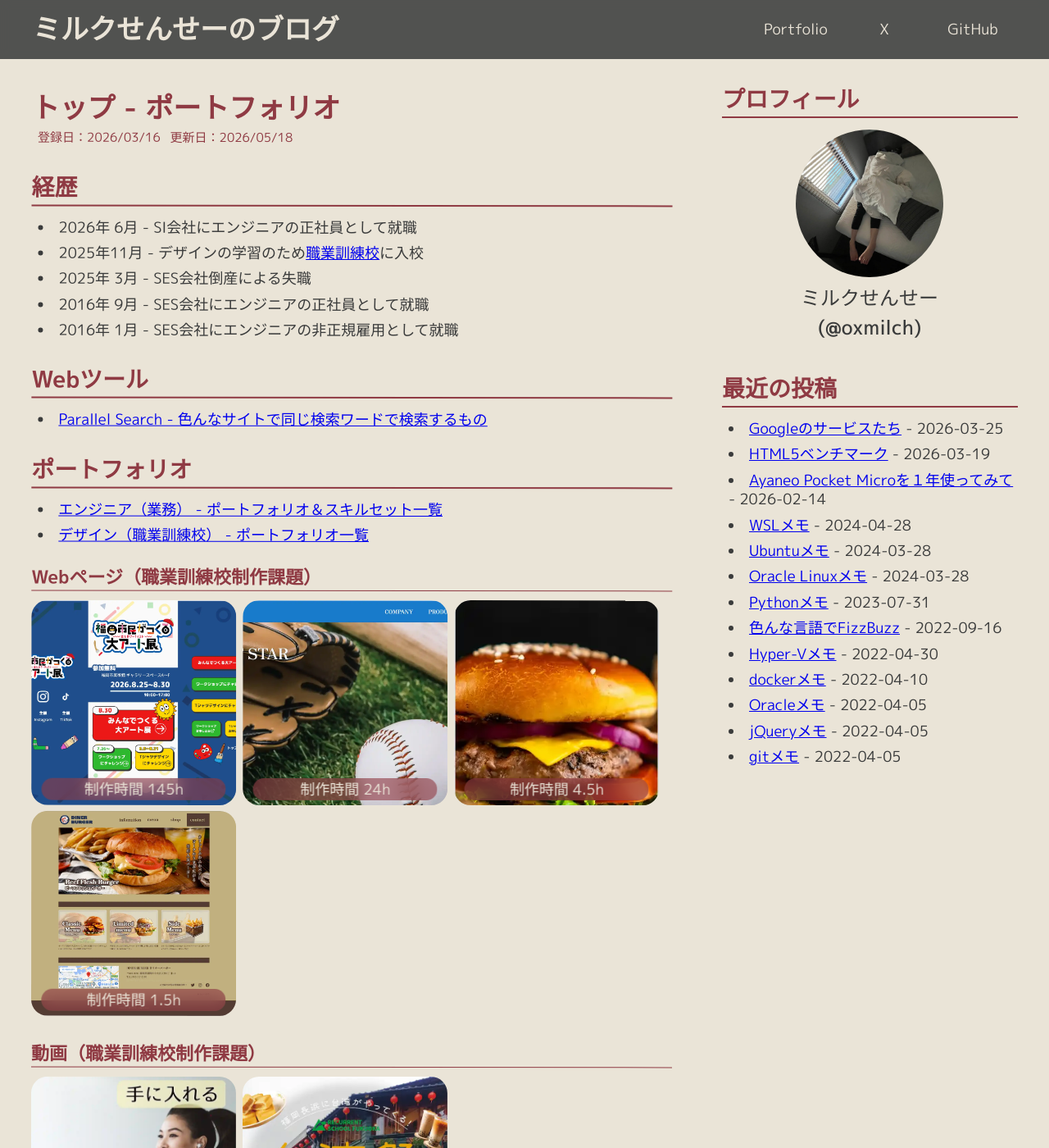
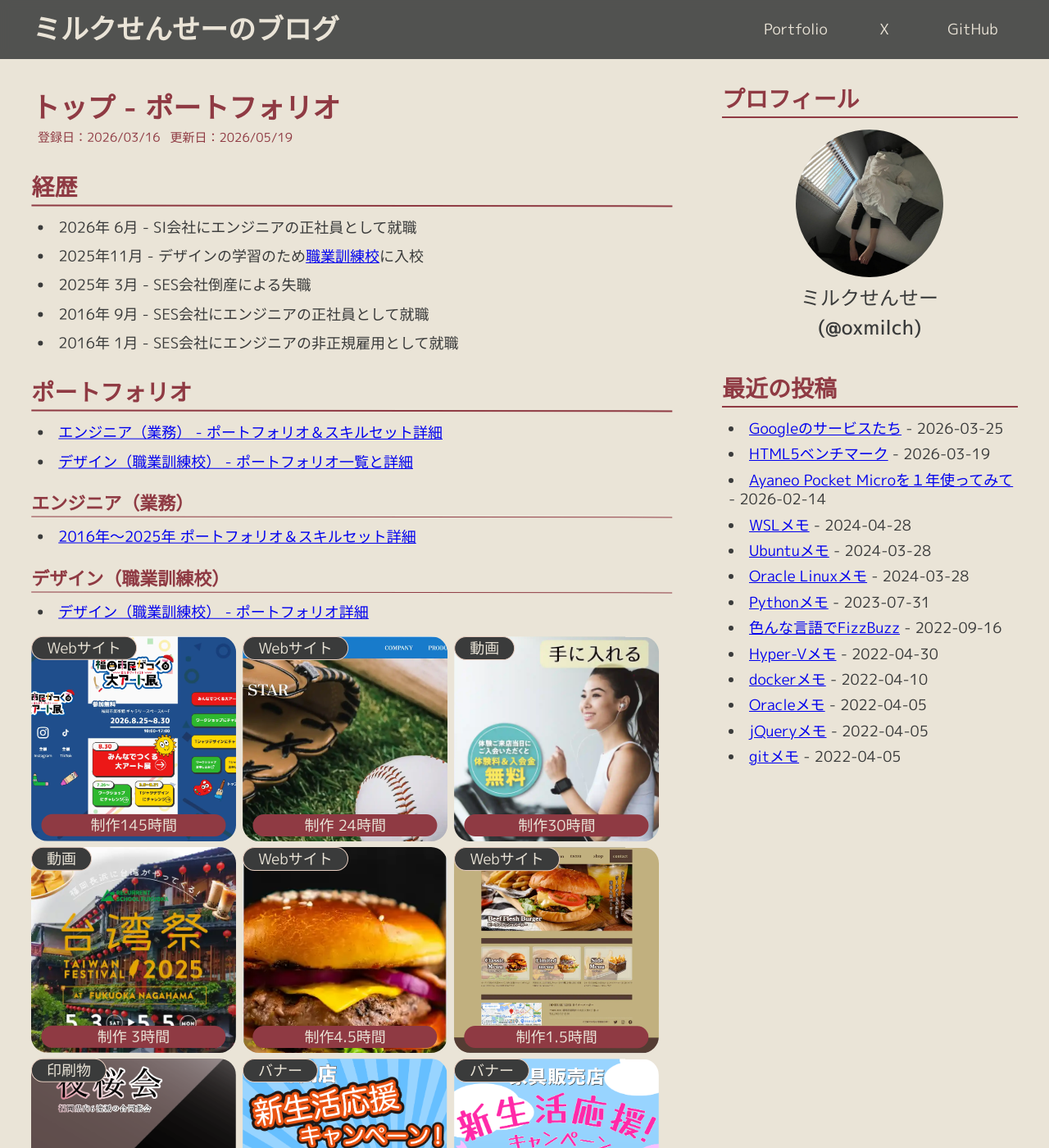
Before and after one commit to Oxmilch/blog, a Jekyll site: the page built from portfolio/index.md, in a window 1280 px wide and 1400 px high. Shown: the whole window at 82% size. Built offline with Jekyll 4.4.1, drawn with Linux system fonts in a browser that asks for light colours; some web fonts are replaced; some of the changed text lies outside the part shown.

Commit message:
main: ポートフォリオトップページのレイアウトを変更

```diff
--- a/_config.yml
+++ b/_config.yml
@@ -1,7 +1,7 @@
 theme: null
 title: "ミルクせんせーのブログ"
 title-saffix: "Oxmilch's Blog by GitHub Pages"
-css-update: 20260518
+css-update: 20260519
 baseurl: "/blog"
 timezone: "Asia/Tokyo"
 profile:
--- a/assets/css/portfolio.css
+++ b/assets/css/portfolio.css
@@ -1,7 +1,28 @@
 @charset "UTF-8";
 
+.portfolio_grid{
+  padding-top: 1em;
+}
 .portfolio_grid a{
   position:relative;
+}
+
+.portfolio_grid a::before{
+  position:absolute;
+  top: 0;
+  left: 0;
+  width: fit-content;
+  text-align: center;
+  text-decoration: none;
+  color: var(--color-base-light);
+  font-size: var(--font-size-s);
+  font-weight: var(--font-weight-regular);
+  border-radius: 1em;
+  background-color: var(--color-base-dark);
+  border: solid 1px var(--color-accent-light);
+  padding-left: 1em;
+  padding-right: 1em;
+  z-index:1;
 }
 
 .portfolio_grid a::after{
@@ -16,9 +37,7 @@
   font-size: var(--font-size-s);
   font-weight: var(--font-weight-regular);
   border-radius: 1em;
-  background-color: var(--color-accent-dark-trans);
-  backdrop-filter: blur(10px);
-  -webkit-backdrop-filter: blur(10px);
+  background-color: var(--color-accent-dark);
   padding-left: 1em;
   padding-right: 1em;
   z-index:1;
@@ -31,42 +50,68 @@
   }
 }
 
+/* 訓練校2025 Webサイト */
+.web260515::before,
+.web260324::before,
+.web260127::before,
+.web260116::before{
+  content:"Webサイト";
+}
+
 .web260515::after{
-  content:"制作時間 145h";
+  content:"制作145時間";
 }
 
 .web260324::after{
-  content:"制作時間 24h";
+  content:"制作 24時間";
 }
 
 .web260127::after{
-  content:"制作時間 4.5h";
+  content:"制作4.5時間";
 }
 
 .web260116::after{
-  content:"制作時間 1.5h";
+  content:"制作1.5時間";
+}
+
+/* 訓練校2025 動画 */
+.video260218::before,
+.video260216::before{
+  content:"動画";
 }
 
 .video260218::after{
-  content:"制作時間 30h";
+  content:"制作30時間";
 }
 
 .video260216::after{
-  content:"制作時間 3h";
+  content:"制作 3時間";
+}
+
+/* 訓練校2025 バナー */
+.bunner251218::before,
+.bunner251215::before{
+  content:"バナー";
 }
 
 .bunner251218::after{
-  content:"制作時間 1.5h";
+  content:"制作1.5時間";
 }
 
 .bunner251215::after{
-  content:"制作時間 1.5h";
+  content:"制作1.5時間";
+}
+
+/* 訓練校2025 印刷物 */
+.print251219::before,
+.print251217::before{
+  content:"印刷物";
 }
 
 .print251219::after{
-  content:"制作時間 6h";
+  content:"制作 6時間";
 }
 
 .print251217::after{
-  content:"制作時間 9h";
+  content:"制作 9時間";
 }
--- a/assets/css/style.css
+++ b/assets/css/style.css
@@ -415,7 +415,7 @@ article{
 }
 
 article li{
-    margin-top: 0.5rem;
+    margin-top: 0.75rem;
     line-height: 1.3;
 }
 
--- a/portfolio/index.md
+++ b/portfolio/index.md
@@ -3,7 +3,7 @@ layout: page
 title: "トップ - ポートフォリオ"
 description: "トップ - ポートフォリオ"
 date: 2026-03-16
-update: 2026-05-18
+update: 2026-05-19
 ---
 <link rel="stylesheet" href="../assets/css/portfolio.css">
 
@@ -14,14 +14,17 @@ update: 2026-05-18
 - 2016年 9月 - SES会社にエンジニアの正社員として就職
 - 2016年 1月 - SES会社にエンジニアの非正規雇用として就職
 
-## Webツール
-- [Parallel Search - 色んなサイトで同じ検索ワードで検索するもの](/blog/parallel-search)
+## ポートフォリオ
+- [エンジニア（業務） - ポートフォリオ＆スキルセット詳細](#エンジニア業務)
+- [デザイン（職業訓練校） - ポートフォリオ一覧と詳細](#デザイン職業訓練校)
 
-## ポートフォリオ
-- [エンジニア（業務） - ポートフォリオ＆スキルセット一覧](/blog/portfolio/work-engineer.html)
-- [デザイン（職業訓練校） - ポートフォリオ一覧](/blog/portfolio/vacational-school-2025-design.html)
+### エンジニア（業務）
+- [2016年～2025年 ポートフォリオ＆スキルセット詳細](/blog/portfolio/work-engineer.html)
 
-### Webページ（職業訓練校制作課題）
+### デザイン（職業訓練校）
+- [デザイン（職業訓練校） - ポートフォリオ詳細](/blog/portfolio/vacational-school-2025-design.html)
+
+
 <section class="portfolio_grid">
   <a class="web260515" href="/blog/portfolio/vacational-school-2025-design.html#2026年4月16日5月15日-ランディングページ制作" target="_blank">
     <img src="/blog/assets/images/2025/portfolio/design-260515-fukuoka-citizen-art-2026.webp">
@@ -29,31 +32,29 @@ update: 2026-05-18
   <a class="web260324" href="/blog/portfolio/vacational-school-2025-design.html#2026年3月24日4月13日授業課題-ホームページ制作" target="_blank">
     <img src="/blog/assets/images/2025/portfolio/design-260324-groupwork-clientwork-desktop.webp">
   </a>
+  <a class="video260218" href="/blog/portfolio/vacational-school-2025-design.html#2026年2月18日2月25日授業課題-ジム宣伝広告動画作成" target="_blank">
+    <img src="/blog/assets/images/2025/portfolio/design-260218-gym-insta.webp">
+  </a>
+  <a class="video260216" href="/blog/portfolio/vacational-school-2025-design.html#2026年2月16日授業課題-バナー動画作成" target="_blank">
+    <img src="/blog/assets/images/2025/portfolio/design-260216_bunner.webp">
+  </a>
   <a class="web260127" href="/blog/portfolio/vacational-school-2025-design.html#2026年1月27日授業課題-ハンバーガーショップのレスポンシブ対応ページ作成" target="_blank">
     <img src="/blog/assets/images/2025/portfolio/design-260127-sitetop-mobile.webp">
   </a>
   <a class="web260116" href="/blog/portfolio/vacational-school-2025-design.html#2026年1月16日授業課題-ハンバーガーショップのページ作成" target="_blank">
     <img src="/blog/assets/images/2025/portfolio/design-260116-site.webp">
   </a>
-</section>
-
-### 動画（職業訓練校制作課題）
-<section class="portfolio_grid">
-  <a class="video260218" href="/blog/portfolio/vacational-school-2025-design.html#2026年2月18日2月25日授業課題-ジム宣伝広告動画作成" target="_blank">
-    <img src="/blog/assets/images/2025/portfolio/design-260218-gym-insta.webp">
+  <a class="print251219" href="/blog/portfolio/vacational-school-2025-design.html#2025年12月19日授業課題-a4チラシ作成2回目" target="_blank">
+    <img src="/blog/assets/images/2025/portfolio/design-251219-poster.webp">
   </a>
-  <a class="video260216" href="/blog/portfolio/vacational-school-2025-design.html#2026年2月16日授業課題-バナー動画作成" target="_blank">
-    <img src="/blog/assets/images/2025/portfolio/design-260216_bunner.webp">
-  </a>
-</section>
-
-### バナー（職業訓練校制作課題）
-<section class="portfolio_grid">
   <a class="bunner251218" href="/blog/portfolio/vacational-school-2025-design.html#2025年12月18日授業課題-バナー広告作成" target="_blank">
     <img src="/blog/assets/images/2025/portfolio/design-251218-bunner1.webp">
   </a>
   <a class="bunner251218" href="/blog/portfolio/vacational-school-2025-design.html#2025年12月18日授業課題-バナー広告作成" target="_blank">
     <img src="/blog/assets/images/2025/portfolio/design-251218-bunner2.webp">
+  </a>
+  <a class="print251217" href="/blog/portfolio/vacational-school-2025-design.html#2025年12月17日12月18日授業課題-a4チラシ作成1回目" target="_blank">
+    <img src="/blog/assets/images/2025/portfolio/design-251217-poster.webp">
   </a>
   <a class="bunner251215" href="/blog/portfolio/vacational-school-2025-design.html#2025年12月15日授業課題-バナーのトレース" target="_blank">
     <img src="/blog/assets/images/2025/portfolio/design-251215-trace1.webp">
@@ -66,12 +67,5 @@ update: 2026-05-18
   </a>
 </section>
 
-### 印刷物（職業訓練校制作課題）
-<section class="portfolio_grid">
-  <a class="print251219" href="/blog/portfolio/vacational-school-2025-design.html#2025年12月19日授業課題-a4チラシ作成2回目" target="_blank">
-    <img src="/blog/assets/images/2025/portfolio/design-251219-poster.webp">
-  </a>
-  <a class="print251217" href="/blog/portfolio/vacational-school-2025-design.html#2025年12月17日12月18日授業課題-a4チラシ作成1回目" target="_blank">
-    <img src="/blog/assets/images/2025/portfolio/design-251217-poster.webp">
-  </a>
-</section>
+## Webツール
+- [Parallel Search - 色んなサイトで同じ検索ワードで検索するもの](/blog/parallel-search)
```
